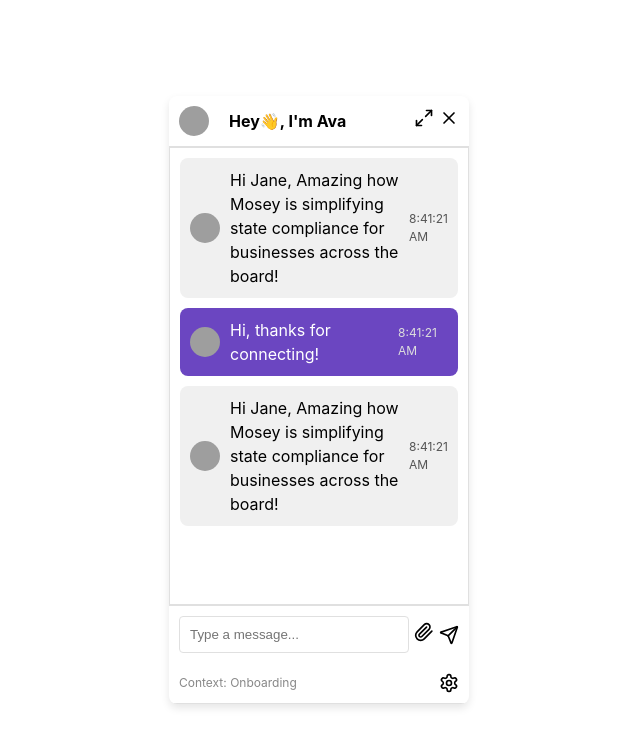
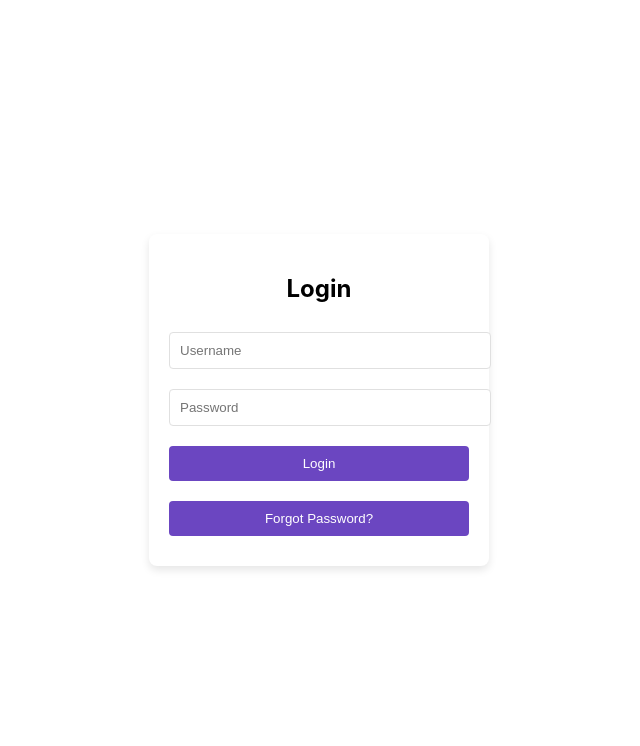
Before and after one commit to deepakmarathe/artisan-chatbot-frontend, a React (Create React App) app in the folder simple-chatbot-artisan/: page / in a window 1280 px wide. Shown: the top 746 px of the page, without its empty margins (321-961 px from the left). Built offline with nearby package versions, Linux system fonts and the light colour scheme; grey boxes are pictures that could not be loaded.

Commit message:
initial commit for login component

```diff
--- a/simple-chatbot-artisan/package.json
+++ b/simple-chatbot-artisan/package.json
@@ -37,6 +37,7 @@
   },
   "devDependencies": {
     "lucide-react": "^0.436.0",
+    "react-router-dom": "^6.26.1",
     "typescript": "^5.5.4"
   }
 }
--- a/simple-chatbot-artisan/src/App.js
+++ b/simple-chatbot-artisan/src/App.js
@@ -1,13 +1,22 @@
 // src/App.js
 import React from 'react';
+import { BrowserRouter as Router, Route, Routes } from 'react-router-dom';
 import './App.css';
 import ChatbotComponent from './components/ChatbotComponent';
+import AuthComponent from './components/AuthComponent';
+import PasswordResetComponent from './components/PasswordResetComponent';
 
 function App() {
     return (
-        <div className="App">
-            <ChatbotComponent />
-        </div>
+        <Router>
+            <div className="App">
+                <Routes>
+                    <Route path="/" element={<AuthComponent />} />
+                    <Route path="/chat" element={<ChatbotComponent />} />
+                    <Route path="/reset-password" element={<PasswordResetComponent />} />
+                </Routes>
+            </div>
+        </Router>
     );
 }
 
--- /dev/null
+++ b/simple-chatbot-artisan/src/components/AuthComponent.css
@@ -0,0 +1,32 @@
+.auth-container {
+    width: 300px;
+    margin: 100px auto;
+    padding: 20px;
+    background-color: white;
+    border-radius: 8px;
+    box-shadow: 0 4px 8px rgba(0, 0, 0, 0.1);
+    text-align: center;
+}
+
+.auth-input {
+    width: 100%;
+    padding: 10px;
+    margin: 10px 0;
+    border: 1px solid #e0e0e0;
+    border-radius: 4px;
+}
+
+.auth-button {
+    width: 100%;
+    padding: 10px;
+    margin: 10px 0;
+    background-color: #6b46c1;
+    color: white;
+    border: none;
+    border-radius: 4px;
+    cursor: pointer;
+}
+
+.auth-button:hover {
+    background-color: #553c9a;
+}
--- /dev/null
+++ b/simple-chatbot-artisan/src/components/AuthComponent.tsx
@@ -0,0 +1,46 @@
+import React, { useState } from 'react';
+import { useNavigate } from 'react-router-dom';
+import './AuthComponent.css';
+
+const AuthComponent = () => {
+    const [username, setUsername] = useState('');
+    const [password, setPassword] = useState('');
+    const navigate = useNavigate();
+
+    const handleLogin = () => {
+        // Add authentication logic here
+        if (username === 'user' && password === 'password') {
+            navigate('/chat');
+        } else {
+            alert('Invalid credentials');
+        }
+    };
+
+    const handlePasswordReset = () => {
+        navigate('/reset-password');
+    };
+
+    return (
+        <div className="auth-container">
+            <h2>Login</h2>
+            <input
+                type="text"
+                placeholder="Username"
+                value={username}
+                onChange={(e) => setUsername(e.target.value)}
+                className="auth-input"
+            />
+            <input
+                type="password"
+                placeholder="Password"
+                value={password}
+                onChange={(e) => setPassword(e.target.value)}
+                className="auth-input"
+            />
+            <button onClick={handleLogin} className="auth-button">Login</button>
+            <button onClick={handlePasswordReset} className="auth-button">Forgot Password?</button>
+        </div>
+    );
+};
+
+export default AuthComponent;
--- /dev/null
+++ b/simple-chatbot-artisan/src/components/PasswordResetComponent.tsx
@@ -0,0 +1,30 @@
+import React, { useState } from 'react';
+import { useNavigate } from 'react-router-dom';
+import './AuthComponent.css';
+
+const PasswordResetComponent = () => {
+    const [email, setEmail] = useState('');
+    const navigate = useNavigate();
+
+    const handleReset = () => {
+        // Add password reset logic here
+        alert('Password reset link sent to ' + email);
+        navigate('/');
+    };
+
+    return (
+        <div className="auth-container">
+            <h2>Reset Password</h2>
+            <input
+                type="email"
+                placeholder="Email"
+                value={email}
+                onChange={(e) => setEmail(e.target.value)}
+                className="auth-input"
+            />
+            <button onClick={handleReset} className="auth-button">Reset Password</button>
+        </div>
+    );
+};
+
+export default PasswordResetComponent;
```
Also changed, not shown: simple-chatbot-artisan/src/index.js (+3 -7 lines), 1 other file (tests, documents, lock files or other folders).
